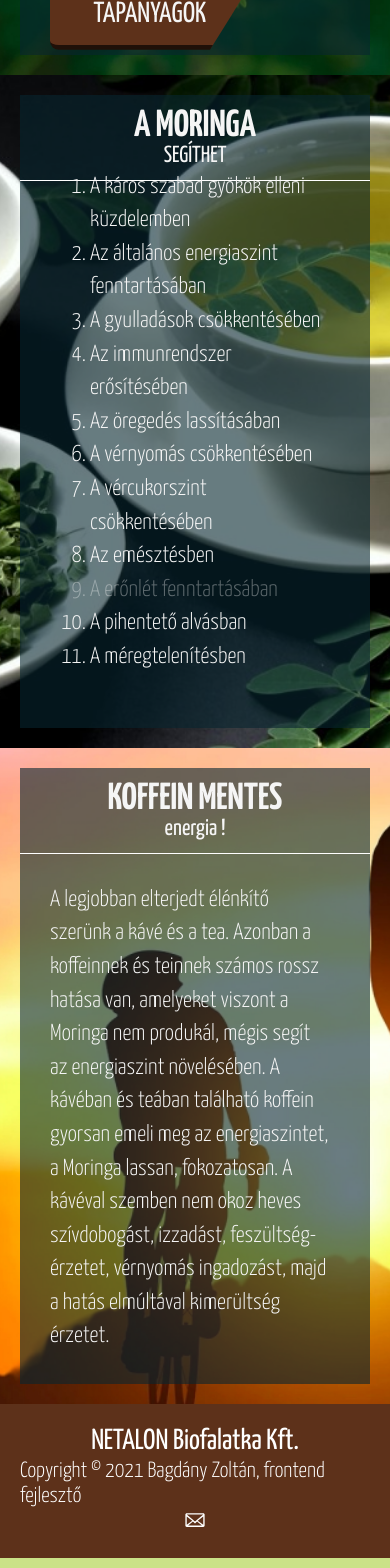
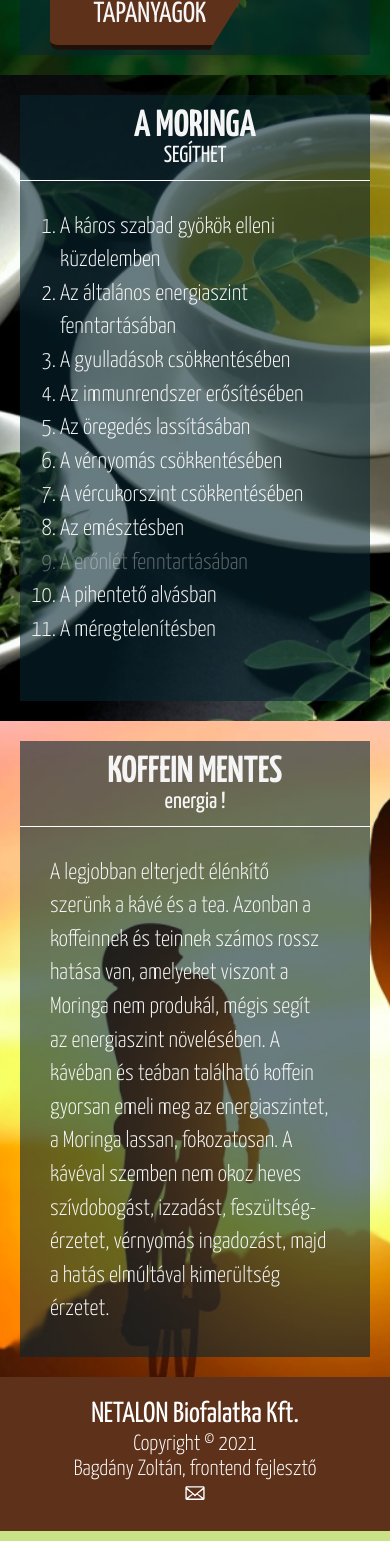
Before and after one commit to bgzoltan/moringa, a React (Create React App) app: page /benefits in a window 390 px wide. Shown: the part 1240-2808 px from the top of the page. After the commit the page ends 2781 px from the top, so only its background shows below. Built offline with nearby package versions, Linux system fonts and the light colour scheme.

Commit message:
1.6 responsivity in progress

```diff
--- a/src/App.css
+++ b/src/App.css
@@ -635,7 +635,10 @@ body {
           font-weight: 300;
           padding: 30px;
           max-width: 80%;
-          line-height: 2.1rem; } }
+          line-height: 2.1rem; }
+          body section .info .infoContainer #infoText ol {
+            margin-top: 0px;
+            padding-left: 10px; } }
   body .buttons {
     display: flex;
     flex-direction: column;
--- a/src/App.scss
+++ b/src/App.scss
@@ -326,6 +326,8 @@ body {
           }
 
           @media only screen and (max-width: 600px) {
+
+
                .info {
                     margin: 0px;
                     height: auto;
@@ -353,6 +355,10 @@ body {
                               padding: 30px;
                               max-width: 80%;
                               line-height: 2.1rem;
+                              ol{
+                                   margin-top: 0px;
+                                   padding-left:10px;
+                              }
                          }
                     }
                }
--- a/src/components/Benefits.js
+++ b/src/components/Benefits.js
@@ -119,7 +119,10 @@ function Benefits() {
               Ázsiában, Afrikában és Közép-Amerikában is.
             </section>
             <button className="buttons">
-              <a className="buttonLink" href="/ingredients">
+              <a
+                className="buttonLink"
+                href="https://www.moringatea.hu/ingredients"
+              >
                 TÁPANYAGOK
               </a>
             </button>
--- a/src/components/Footer.js
+++ b/src/components/Footer.js
@@ -5,9 +5,8 @@ function Footer() {
     <footer>
       <div className="contact">NETALON Biofalatka Kft.</div>
       {/* <div className="contact">email: ugyfelszolgalat@okosbazar.hu</div> */}
-      <div className="developer">
-        Copyright © 2021 Bagdány Zoltán, frontend fejlesztő
-      </div>
+      <div className="developer">Copyright © 2021</div>
+      <div className="developer">Bagdány Zoltán, frontend fejlesztő</div>
       <div className="developer">
         <a href="mailto: bgzoltan@gmail.com">
           <GoMail className="icon" />
--- a/src/components/Landing.js
+++ b/src/components/Landing.js
@@ -109,7 +109,10 @@ function Landing() {
               orvoslásban.
             </section>
             <button className="buttons">
-              <a className="buttonLink" href="/benefits">
+              <a
+                className="buttonLink"
+                href="https://www.moringatea.hu/benefits"
+              >
                 MIÉRT JÓ
               </a>
             </button>
```
Also changed, not shown: 2 other files (tests, documents, lock files or other folders).
